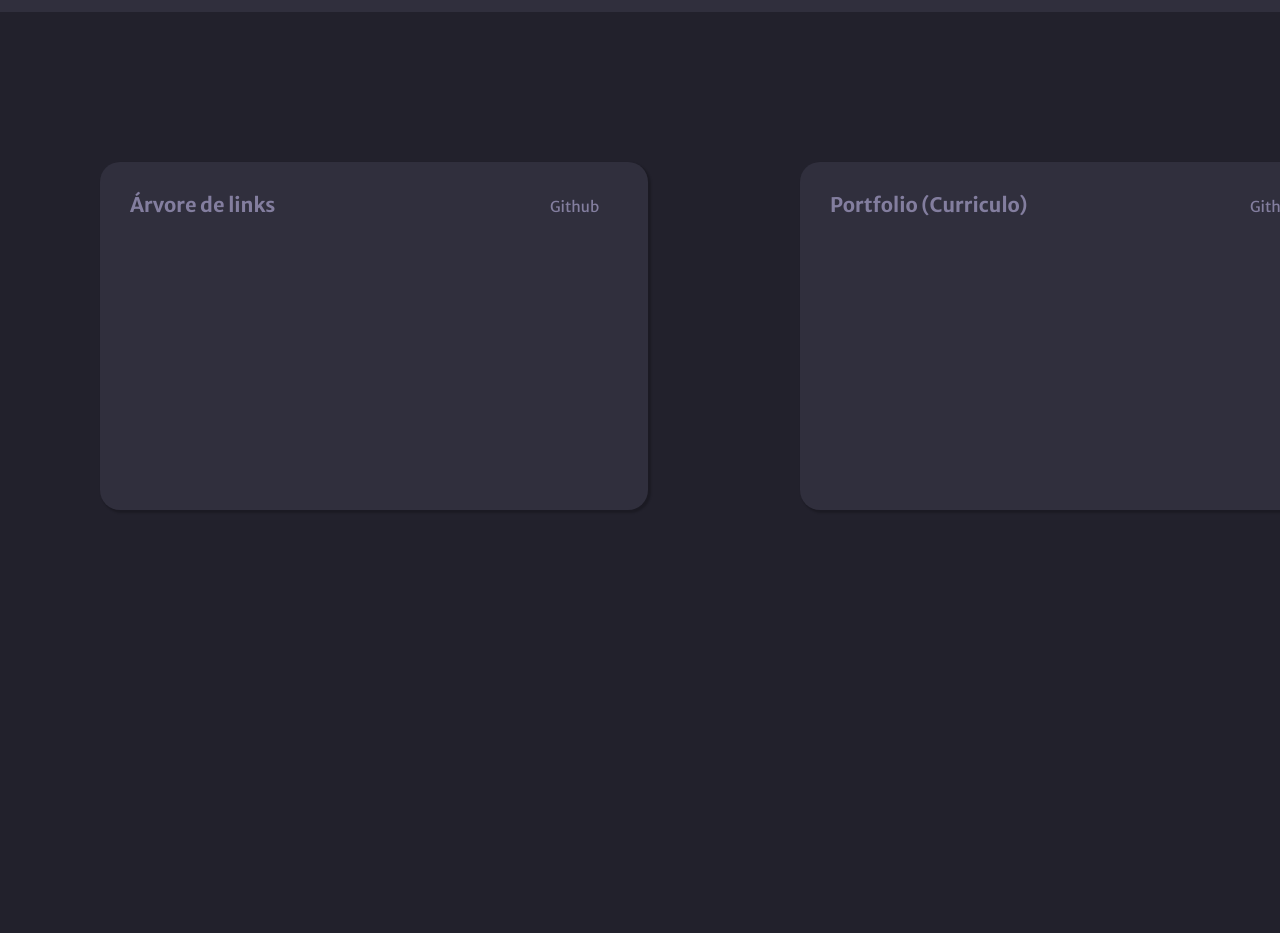
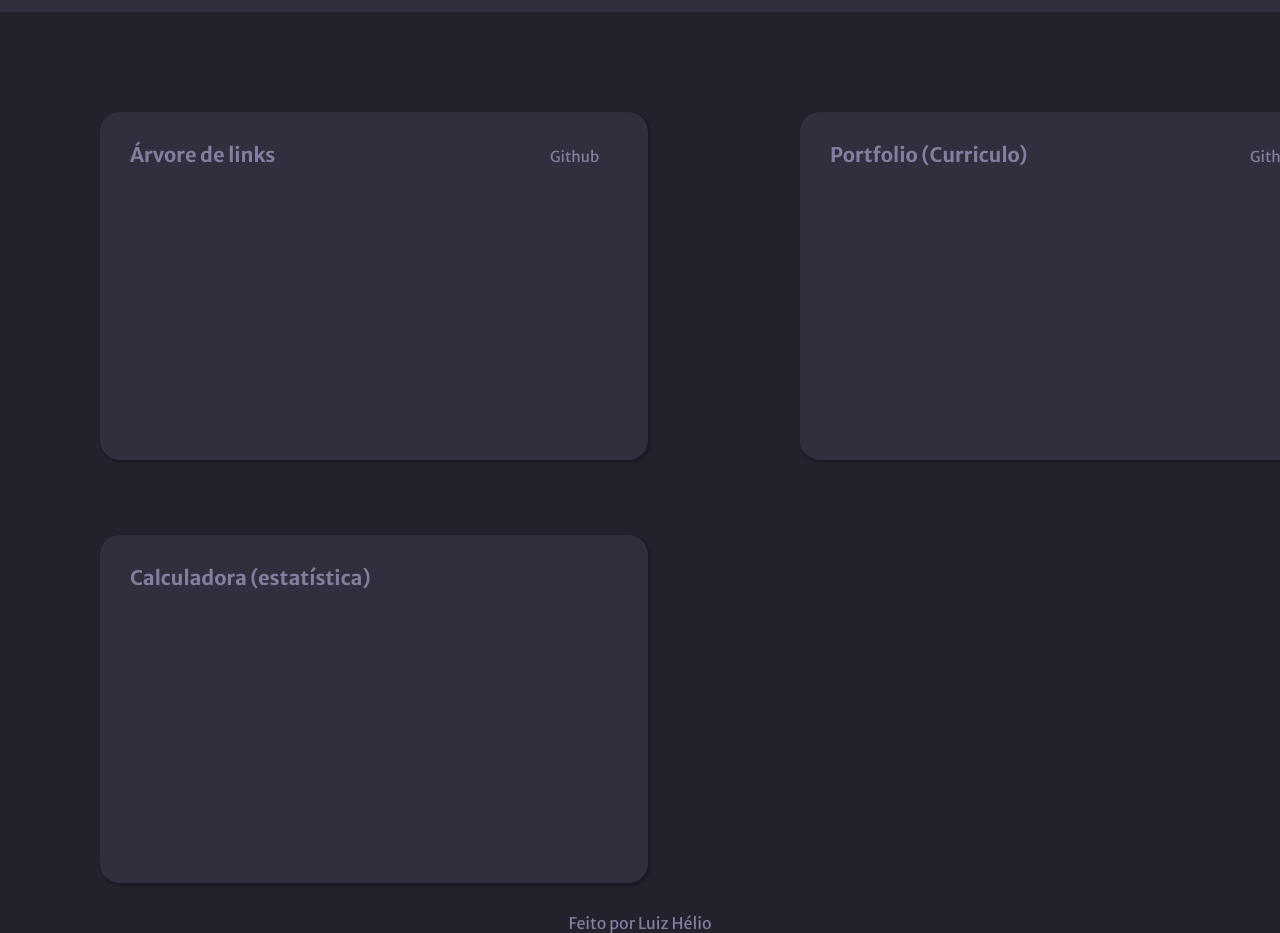
Before and after one commit to Feity0/Curriculo, a plain HTML site: page Projetos.html in a window 1280 px wide. Shown: the part 58-991 px from the top of the page. Before the commit the page ends 800 px from the top, so only its background shows below. Drawn offline with Linux system fonts and the light colour scheme.

Commit message:
container3p created

```diff
--- a/Projetos.html
+++ b/Projetos.html
@@ -38,5 +38,9 @@
       <h1>Portfolio (Curriculo)</h2>
         <ul><li><a href="https://github.com/Feity0/Curriculo">Github</a></li></ul>
     </div>
+    <div class="container3p">
+      <h1>Calculadora (estatística)</h1>
+    </div>
+    <footer>Feito por Luiz Hélio</footer>
   </body>
 </html>
--- a/style002.css
+++ b/style002.css
@@ -75,7 +75,7 @@ body * {
   background: #302F3D;
   box-shadow: 2px 2px 2px 1px rgba(0, 0, 0, 0.20);
 
-  margin: 150px 0 0 100px;
+  margin: 100px 0 0 100px;
   animation: MoveUp 0.85s ease;
 }
 
@@ -161,3 +161,29 @@ body * {
 .container2p ul {
   list-style: none;
 }
+
+.container3p {
+  width: 548px;
+  height: 348px;
+
+  border-radius: 20px;
+  background: #302F3D;
+  box-shadow: 2px 2px 2px 1px rgba(0, 0, 0, 0.20);
+
+  margin: 75px 0 0 100px;
+  animation: MoveUp 0.85s ease;
+}
+
+.container3p h1 {
+  font-size: 20px;
+  font-style: normal;
+  font-weight: 700;
+  line-height: normal;
+
+  padding: 30px 0 0 30px;
+}
+
+footer {
+  margin-top: 30px;
+  text-align: center;
+}
```
